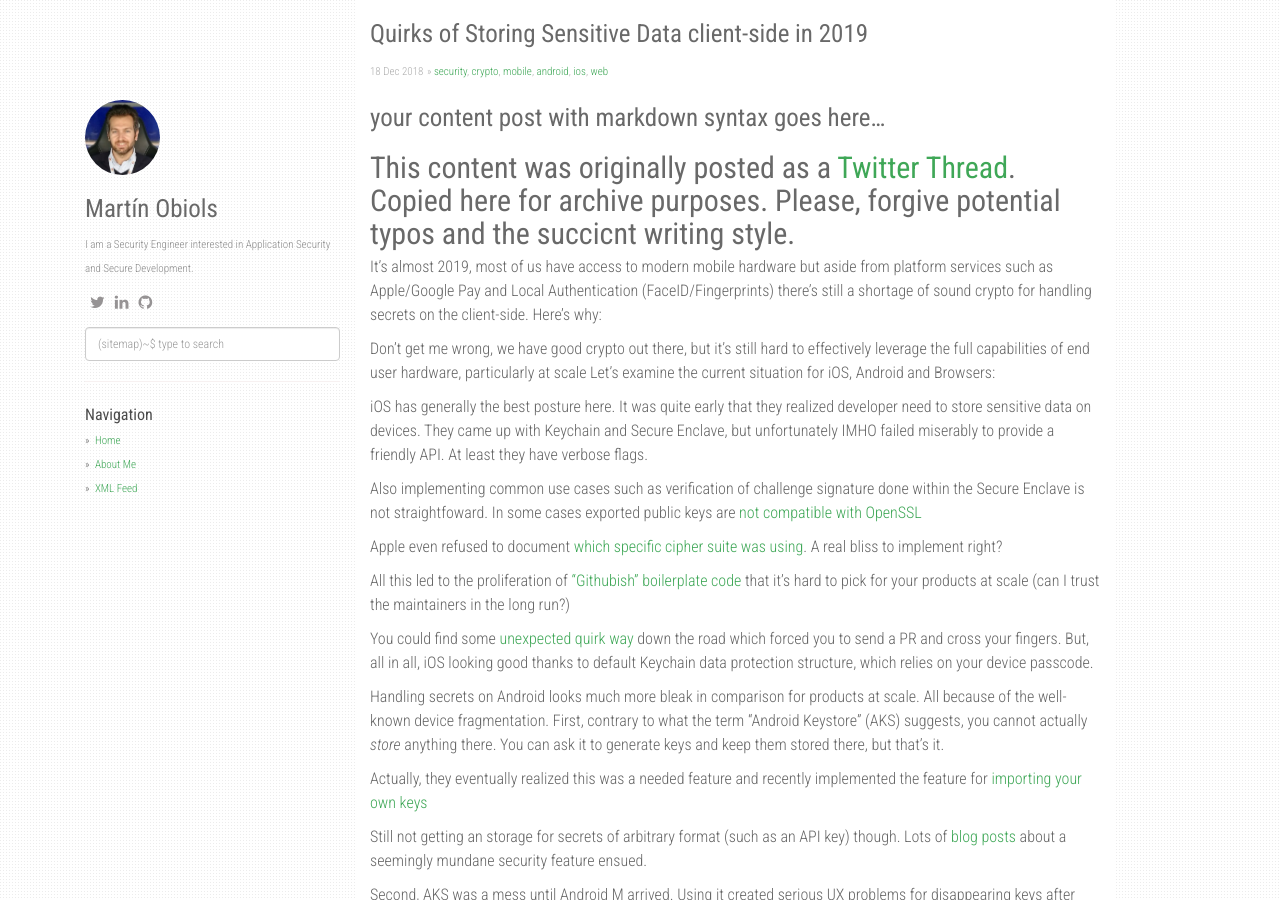
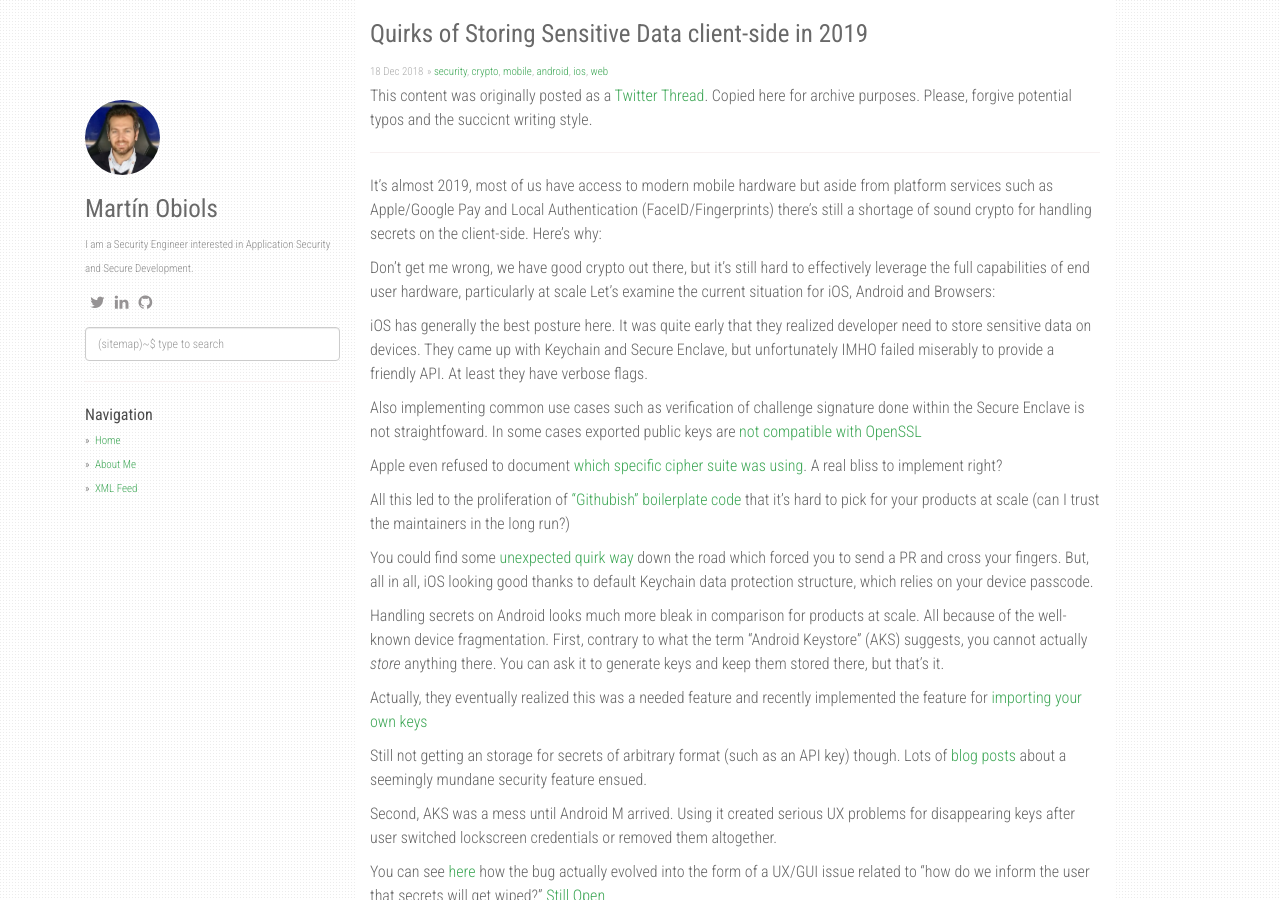
Before and after one commit to olemoudi/olemoudi.github.io, a Jekyll site: the page built from _posts/2018-12-18-crypto-client-side-secrets.md, in a window 1280 px wide and 900 px high. Built offline with Jekyll 4.4.1, drawn with Linux system fonts in a browser that asks for light colours; nearby versions of some CDN libraries; comment, search, counter and statistics services are not loaded.

Commit message:
fixed post

```diff
--- a/_posts/2018-12-18-crypto-client-side-secrets.md
+++ b/_posts/2018-12-18-crypto-client-side-secrets.md
@@ -7,9 +7,8 @@
 image: Broadcast_Mail.png             # (custom) image only for meta `property="og:image"`, save your image # inside path of `static/img/_posts`
 ---
 
-# your content post with markdown syntax goes here...
+This content was originally posted as a [Twitter Thread](https://twitter.com/olemoudi/status/1075067288741666817). Copied here for archive purposes. Please, forgive potential typos and the succicnt writing style.
 
-This content was originally posted as a [Twitter Thread](https://twitter.com/olemoudi/status/1075067288741666817). Copied here for archive purposes. Please, forgive potential typos and the succicnt writing style.
 ---
 
 It's almost 2019, most of us have access to modern mobile hardware but aside from platform services such as Apple/Google Pay and Local Authentication (FaceID/Fingerprints) there's still a shortage of sound crypto for handling secrets on the client-side. Here's why:
```
